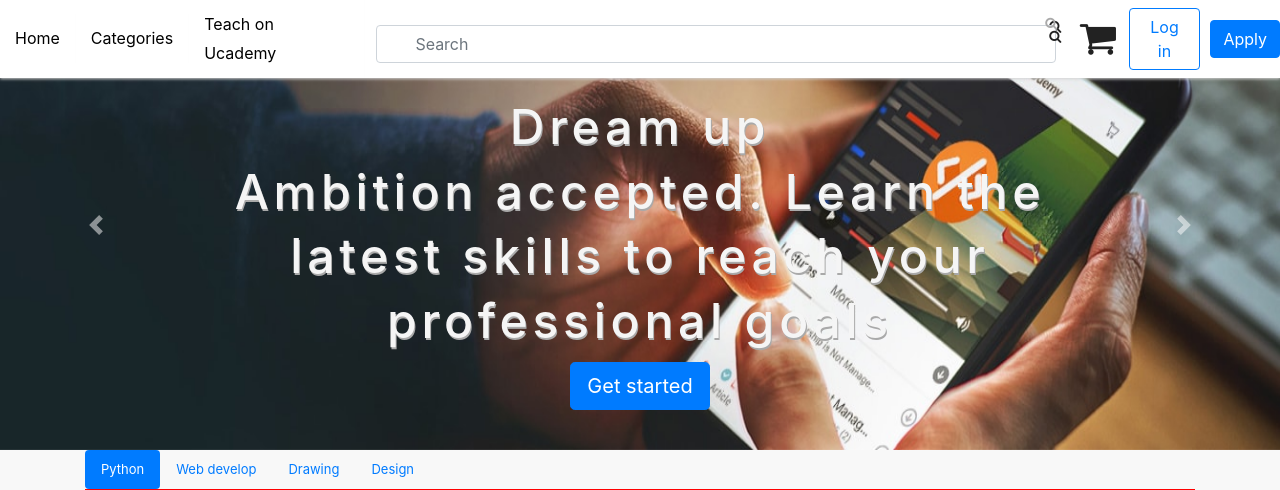
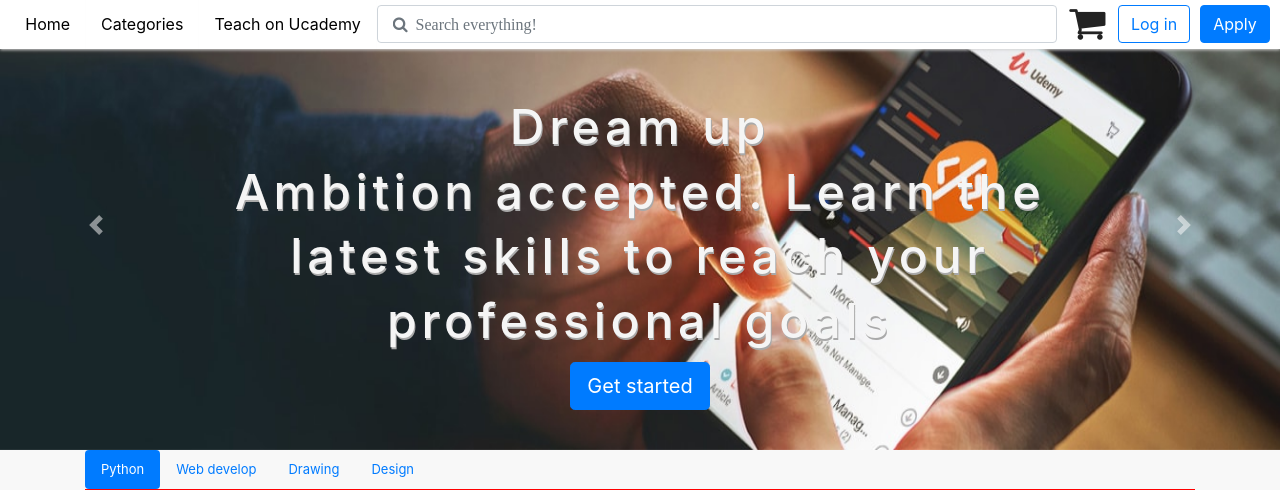
Before and after one commit to derrickvo72/WebProject, a Java web app: page /Home in a window 1280 px wide. Shown: the top 490 px of the page. Run offline with Tomcat 11, a stand-in JSP engine, Linux system fonts and the light colour scheme.

Commit message:
Chinh sua giao dien

```diff
--- a/ecUcademy42/src/main/webapp/WEB-INF/css/multimenu.css
+++ b/ecUcademy42/src/main/webapp/WEB-INF/css/multimenu.css
@@ -1,5 +1,5 @@
 .has-search .form-control {
-    padding-left: 2.375rem;
+    padding-left: 15px;
 }
 
 .has-search .form-control-feedback {
@@ -38,18 +38,21 @@
     margin:0;
     padding: 0;
 }
-.has-search:after{
-    font-family: 'FontAwesome';
-    content: '\f002';
-    position: absolute;
-    right: 6px;
-}
-/*.form-control:before {*/
+/*.has-search:after{*/
 /*    font-family: 'FontAwesome';*/
-/*    content: '\f274';*/
+/*    content: '\f002';*/
 /*    position: absolute;*/
 /*    right: 6px;*/
 /*}*/
+/*.form-control:before {*/
+/*    font-family: 'FontAwesome';*/
+/*    content: '\f002';*/
+/*    position: absolute;*/
+/*    right: 6px;*/
+/*}*/
+input[type="text"] {
+    font-family: FontAwesome;
+}
 .container-multi-right {
     float: right;
 }
--- a/ecUcademy42/src/main/webapp/WEB-INF/css/style.css
+++ b/ecUcademy42/src/main/webapp/WEB-INF/css/style.css
@@ -308,12 +308,6 @@
   overflow: hidden; }
 .form-group:last-child {
   margin-bottom: 0px; }
-/*.form-group:before {*/
-/*  font-family: 'FontAwesome';*/
-/*  content: '\f002';*/
-/*  position: absolute;*/
-/*  right: 6px;*/
-/*}*/
 
 input {
   width: 100%;
--- a/ecUcademy42/src/main/webapp/public/colorlib-regform/colorlib-regform-7/css/style.css
+++ b/ecUcademy42/src/main/webapp/public/colorlib-regform/colorlib-regform-7/css/style.css
@@ -322,12 +322,12 @@
 .form-group:last-child {
   margin-bottom: 0px;
 }
-.form-group:before {
-  font-family: 'FontAwesome';
-  content: '\f002';
-  position: absolute;
-  right: 6px;
-}
+/*.form-group:before {*/
+/*  font-family: 'FontAwesome';*/
+/*  content: '\f002';*/
+/*  position: absolute;*/
+/*  right: 6px;*/
+/*}*/
 
 input {
   width: 100%;
--- a/ecUcademy42/src/main/webapp/views/partials/nav.jsp
+++ b/ecUcademy42/src/main/webapp/views/partials/nav.jsp
@@ -66,8 +66,8 @@
         </li>
         <li style="text-align: center;">
             <div class="form-group has-search" >
-                <span class="fa fa-search form-control-feedback errspan"></span>
-                <input type="text" class="form-control" placeholder="Search">
+<%--                <span class="fa fa-search form-control-feedback errspan"></span>--%>
+                <input type="text" class="form-control" placeholder="&#xf002;  Search everything!">
 
 
             </div>
--- a/ecUcademy42/src/main/webapp/views/vwHome/Index.jsp
+++ b/ecUcademy42/src/main/webapp/views/vwHome/Index.jsp
@@ -10,7 +10,7 @@
                 <div class="carousel-inner">
                     <div class="carousel-caption">
                         <h1>
-                            <div class="goo" contenteditable="true">
+                            <div class="goo" contenteditable="false">
                                 Dream up <br>
                                 Ambition accepted. Learn the latest skills to reach your professional goals
                             </div>
```
Also changed, not shown: 5 other files.
